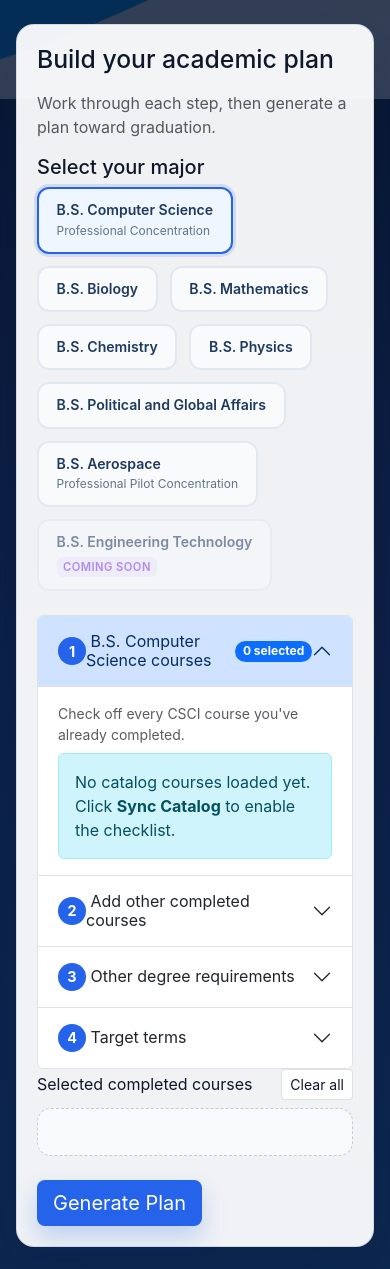
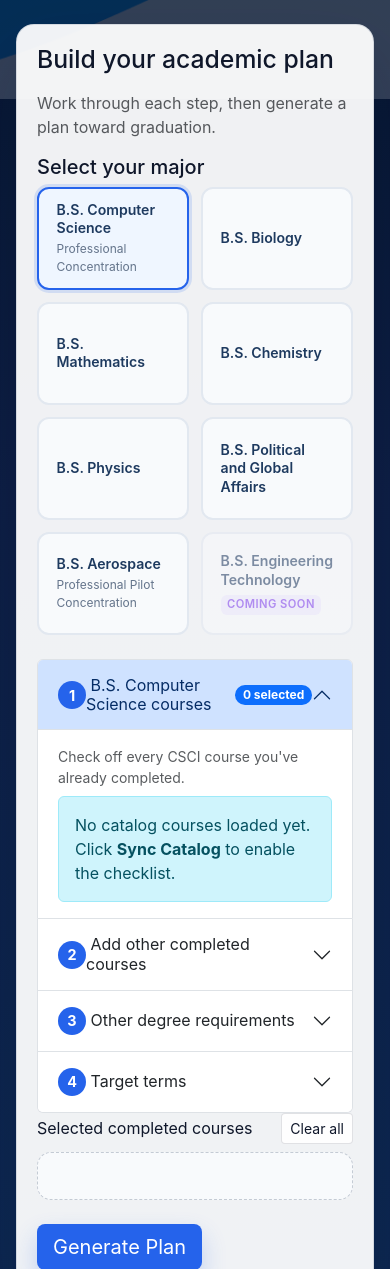
Before and after one commit to stevenGGG23/MTSU-GradPath, a Flask app: page / in a window 390 px wide. Shown: the part 321-1590 px from the top of the page. Run offline with Flask 3, Linux system fonts and the light colour scheme; data that the repository does not hold is empty; some libraries are stand-ins or nearby versions.

Commit message:
style: make major selector cards equal width and height

```diff
--- a/static/styles.css
+++ b/static/styles.css
@@ -712,14 +712,16 @@ footer a {
 /* ── Major selector ──────────────────────────────────────────────────────── */
 
 .major-grid {
-    display: flex;
-    flex-wrap: wrap;
+    display: grid;
+    grid-template-columns: repeat(auto-fill, minmax(200px, 1fr));
+    grid-auto-rows: 1fr;
     gap: 0.75rem;
 }
 
 .major-card {
     cursor: pointer;
     user-select: none;
+    display: flex;
 }
 
 .major-card input[type="radio"] {
@@ -735,7 +737,10 @@ footer a {
     padding: 0.75rem 1.1rem;
     background: #f8fafc;
     transition: border-color 0.15s, background 0.15s, box-shadow 0.15s;
-    min-width: 180px;
+    width: 100%;
+    display: flex;
+    flex-direction: column;
+    justify-content: center;
 }
 
 .major-card input[type="radio"]:checked + .major-card-inner {
@@ -769,6 +774,7 @@ footer a {
 
 .major-card-tag {
     display: inline-block;
+    align-self: flex-start;
     margin-top: 0.35rem;
     font-size: 0.7rem;
     font-weight: 600;
@@ -814,9 +820,8 @@ footer a {
         border-radius: 18px;
     }
 
-    .major-card-inner {
-        min-width: 0;
-        width: 100%;
+    .major-grid {
+        grid-template-columns: repeat(2, 1fr);
     }
 
     .progress-summary {
```
